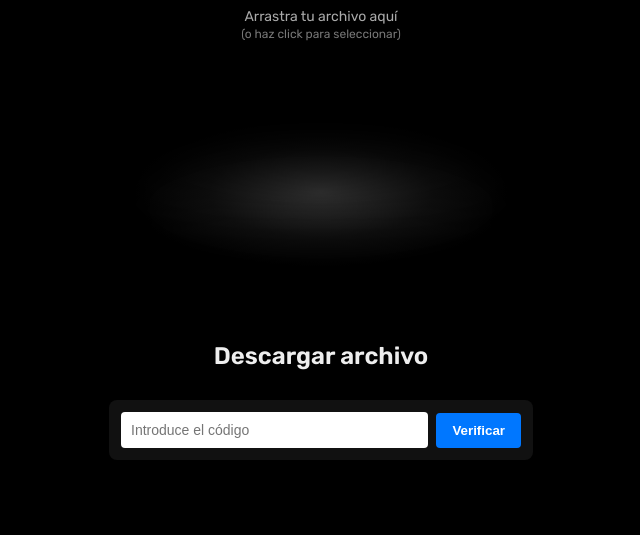
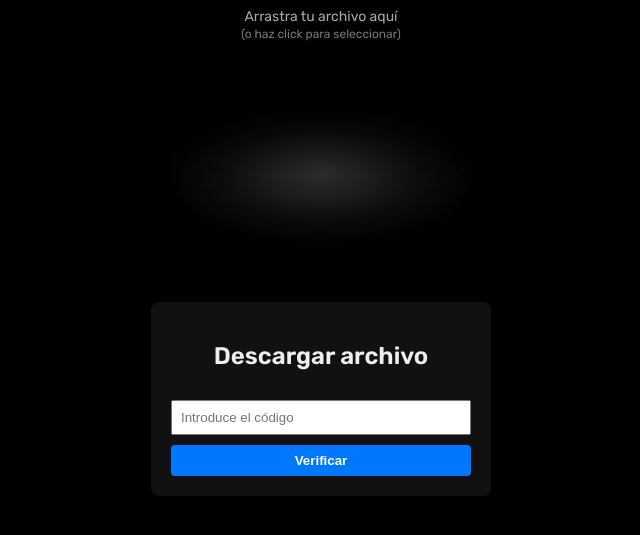
Before and after one commit to coffeetron832/fictional-parakeet, a website: page public/index.html in a window 1280 px wide. Shown: the part 61-596 px from the top of the page, without its empty margins (319-959 px from the left). Drawn offline with Linux system fonts and the light colour scheme.

Commit message:
Update style.css

```diff
--- a/public/style.css
+++ b/public/style.css
@@ -14,23 +14,41 @@ h1 {
   color: #fff;
 }
 
-.sub-hint {
-  margin-top: -10px;
-  margin-bottom: 30px;
-  font-size: 14px;
-  color: #aaa;
+section {
+  margin: 30px auto;
+  padding: 20px;
+  width: 300px;
+  background: #111;
+  border-radius: 8px;
+  box-shadow: 0px 2px 6px rgba(0,0,0,0.8);
 }
 
-.sub-hint span {
-  font-size: 12px;
-  color: #777;
+input, button {
+  margin-top: 10px;
+  padding: 8px;
+  width: 100%;
+  box-sizing: border-box;
 }
 
-/* ---- 📂 HOYO ---- */
+button {
+  background: #0077ff;
+  color: white;
+  border: none;
+  border-radius: 4px;
+  cursor: pointer;
+  font-weight: 600;
+}
+
+button:hover {
+  background: #005ecc;
+}
+
+
+/* Zona del pozo */
 .drop-zone {
-  margin: 70px auto;
-  width: 400px;       /* más grande */
-  height: 160px;      /* más profundo */
+  margin: 50px auto;
+  width: 300px;
+  height: 120px;
   border-radius: 50% / 40%;
   background: radial-gradient(ellipse at center, #333 0%, #111 40%, #000 80%);
   box-shadow:
@@ -50,7 +68,7 @@ h1 {
 
 .drop-zone p {
   margin: 5px;
-  font-size: 16px;
+  font-size: 14px;
   position: relative;
   z-index: 2;
 }
@@ -74,7 +92,7 @@ h1 {
 
 /* Hover → más profundo y luminoso en bordes */
 .drop-zone:hover {
-  transform: scale(1.07);
+  transform: scale(1.05);
   background: radial-gradient(ellipse at center, #222 0%, #111 50%, #000 100%);
   box-shadow:
     inset 0 30px 60px rgba(0,0,0,0.95),
@@ -93,46 +111,19 @@ h1 {
   color: #0af;
 }
 
-/* ---- ⚡ Formulario horizontal para descarga ---- */
-#downloadForm {
-  display: flex;
-  justify-content: center;
-  align-items: center;
-  gap: 8px;
-  background: #111;
-  padding: 12px;
-  margin: 30px auto;
-  width: 400px;
-  border-radius: 8px;
-  box-shadow: 0px 2px 6px rgba(0,0,0,0.8);
+.sub-hint {
+  margin-top: -10px;
+  margin-bottom: 20px;
+  font-size: 14px;
+  color: #aaa;
 }
 
-#downloadForm input {
-  flex: 1;
-  padding: 10px;
-  border: none;
-  border-radius: 4px;
-  outline: none;
-  font-size: 14px;
+.sub-hint span {
+  font-size: 12px;
+  color: #777;
 }
 
-#downloadForm button {
-  padding: 10px 16px;
-  width: auto;
-  background: #0077ff;
-  color: #fff;
-  border: none;
-  border-radius: 4px;
-  cursor: pointer;
-  font-weight: 600;
-  transition: background 0.2s ease;
-}
-
-#downloadForm button:hover {
-  background: #005ecc;
-}
-
-/* ---- Animación archivo cayendo ---- */
+/* Animación de archivo cayendo en el pozo */
 .falling-file {
   position: absolute;
   top: -40px; /* empieza arriba del pozo */
```
